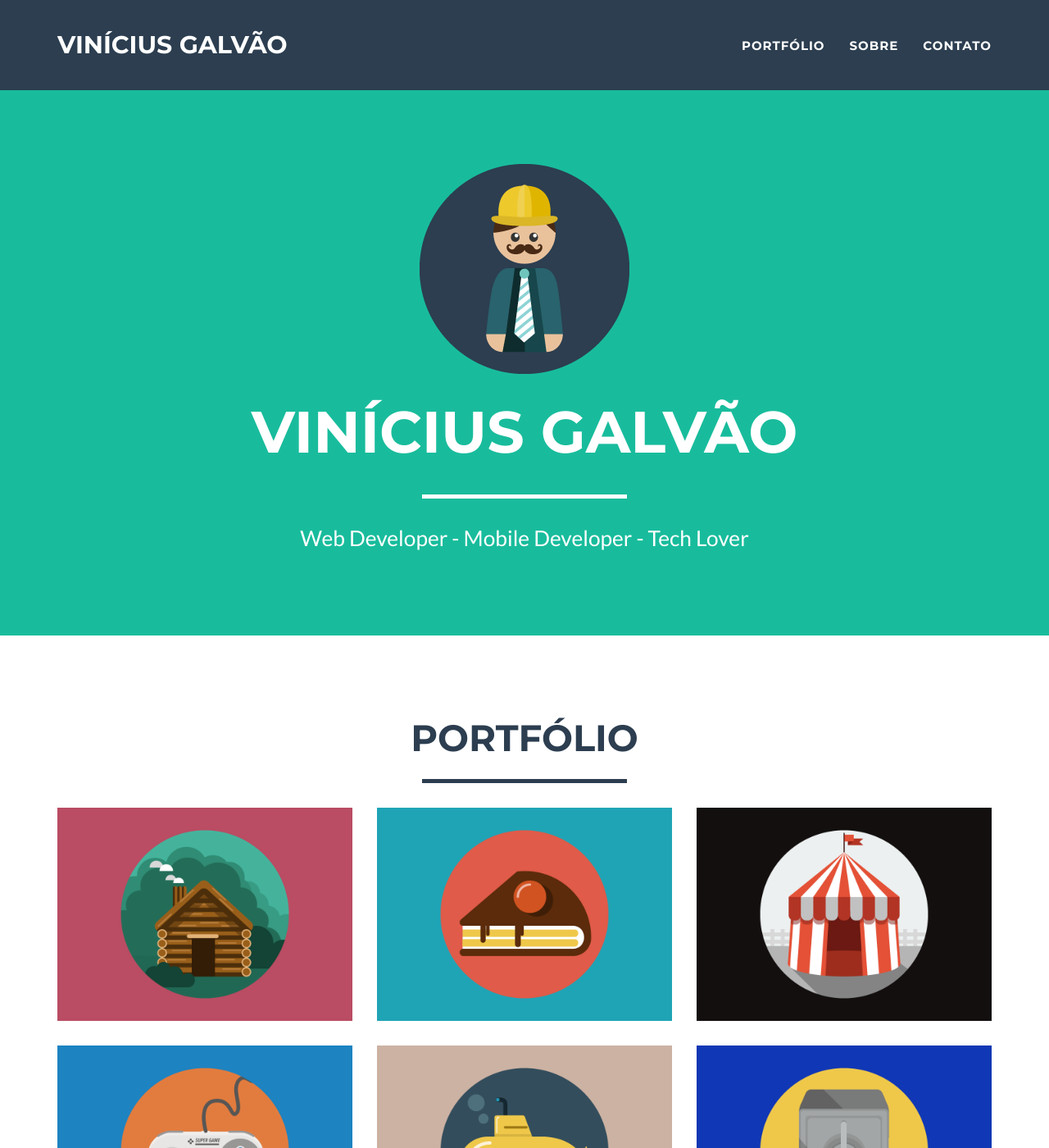
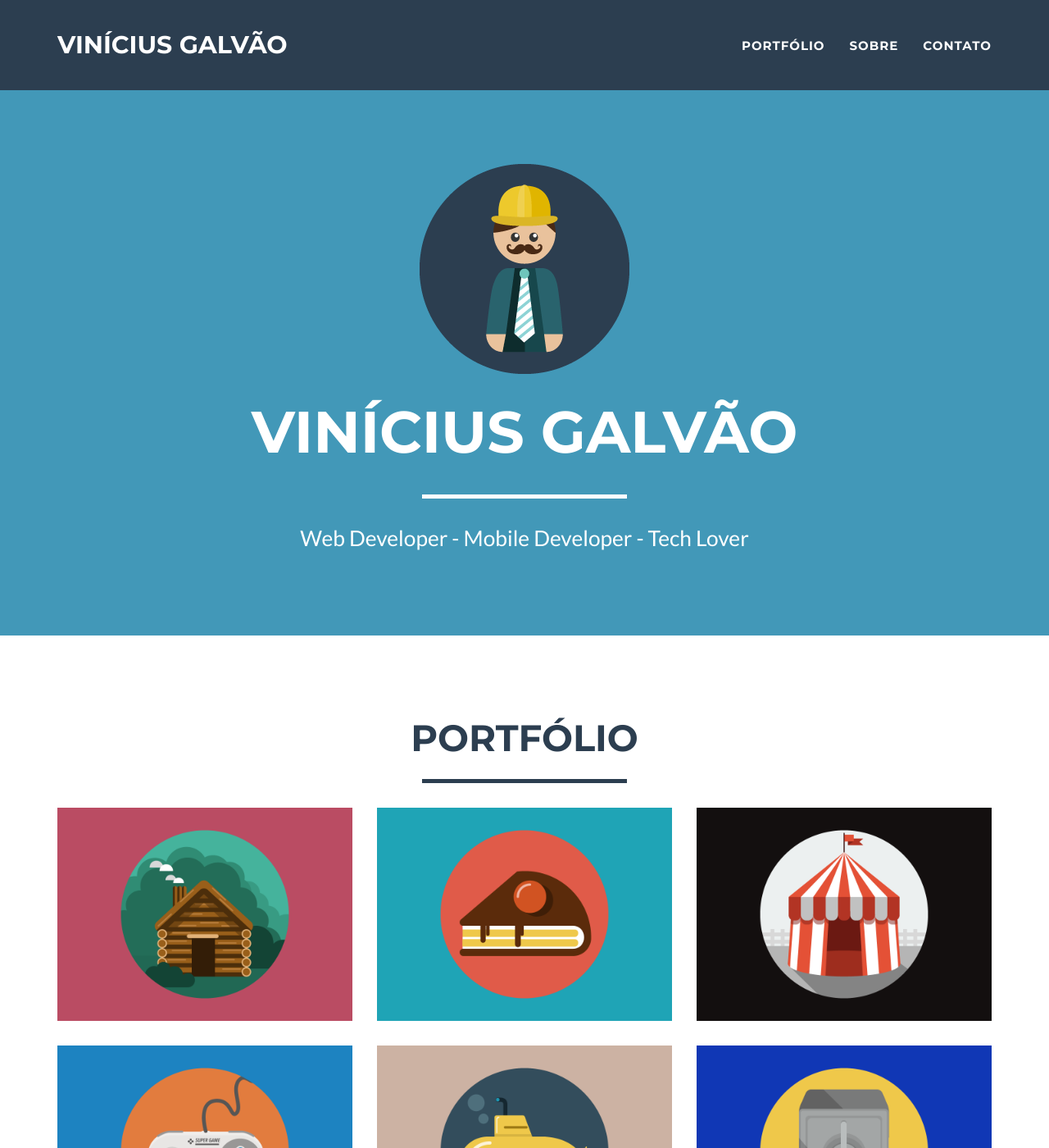
Before and after one commit to viniciusgalvao/viniciusgalvao.github.io, a Jekyll site: the page built from index.html, in a window 1280 px wide and 1400 px high. Shown: the whole window at 82% size. Built offline with Jekyll 4.4.1, drawn with Linux system fonts in a browser that asks for light colours; comment, search, counter and statistics services are not loaded.

Commit message:
Change primary color

```diff
--- a/_config.yml
+++ b/_config.yml
@@ -24,7 +24,7 @@
 
 # Color settings (hex-codes without the leading hash-tag)
 color:
-  primary: 18bc9c #80B3FF
+  primary: 4298b8 #80B3FF
   primary-rgb: "24,288,156" #"128,179,255"
   secondary: 2c3e50 #FD6E8A
   secondary-dark: 233140 #A2122F
```
